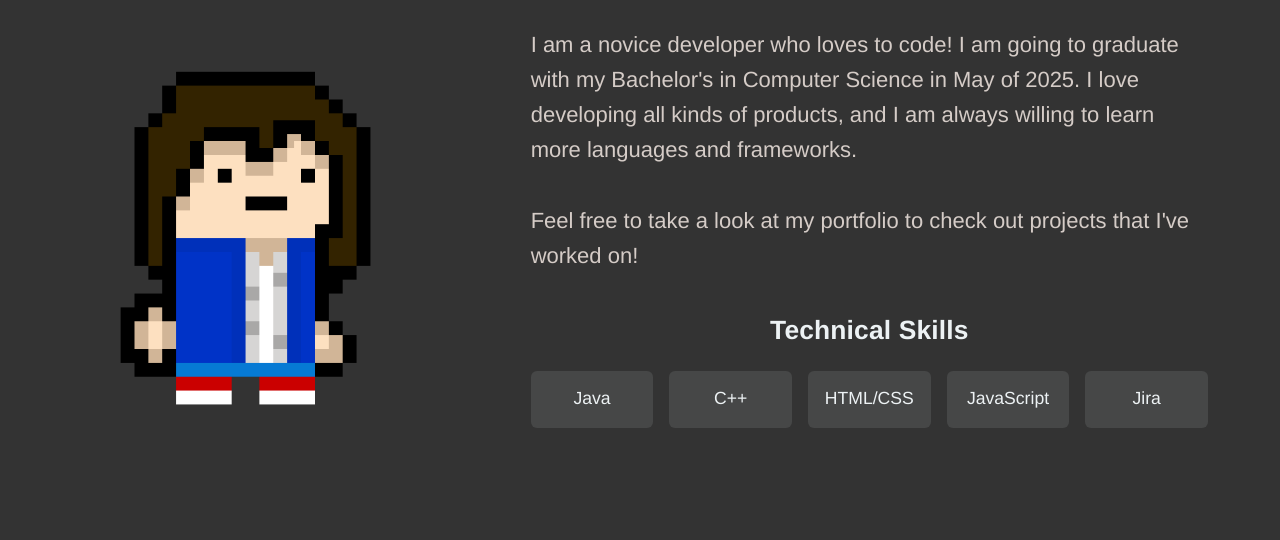
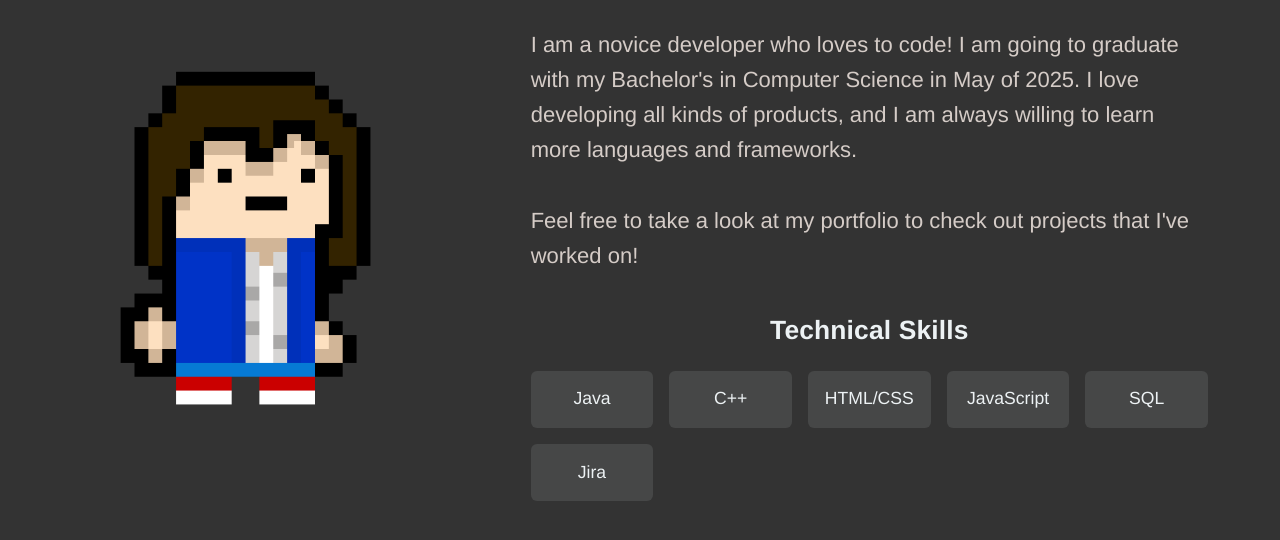
Before and after one commit to SkyVenture112/SkyVenture112.github.io, a plain HTML site: page aboutme.html in a window 1280 px wide. Shown: the part 224-764 px from the top of the page. Drawn offline with nearby package versions, Linux system fonts and the light colour scheme.

Commit message:
Updated skills section (again)

```diff
--- a/aboutme.html
+++ b/aboutme.html
@@ -50,6 +50,7 @@
                 <div class="skill-item">C++</div>
                 <div class="skill-item">HTML/CSS</div>
                 <div class="skill-item">JavaScript</div>
+                <div class="skill-item">SQL</div>
                 <div class="skill-item">Jira</div>
               </div>
             </div>
```
